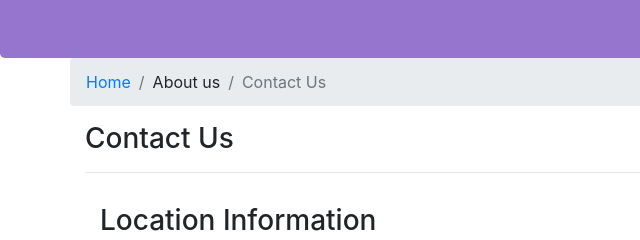
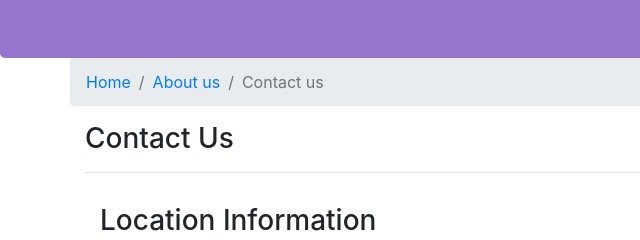
Before and after one commit to KorNito/front-end-web-ui-frameworks-and-tools-bootstrap-4, a website: page contactus.html in a window 1280 px wide. Shown: the part 276-516 px from the top of the page, 0-640 px from the left. Drawn offline with nearby package versions, Linux system fonts and the light colour scheme.

Commit message:
fixed links in dreadcrumbs

```diff
--- a/contactus.html
+++ b/contactus.html
@@ -51,8 +51,8 @@
         <div class="row">
             <ol class="col-12 breadcrumb">
                 <li class="breadcrumb-item"><a href="./index.html">Home</a></li>
-                <li class="breadcrumb-item"><a href="aboutus.html"></a> About us</li>
-                <li class="breadcrumb-item active">Contact Us</li>
+                <li class="breadcrumb-item"><a href="aboutus.html">About us</a></li>
+                <li class="breadcrumb-item active">Contact us</li>
 
             </ol>
             <div class="col-12">
```
Also changed, not shown: aboutus.html (+1 -1 lines).
